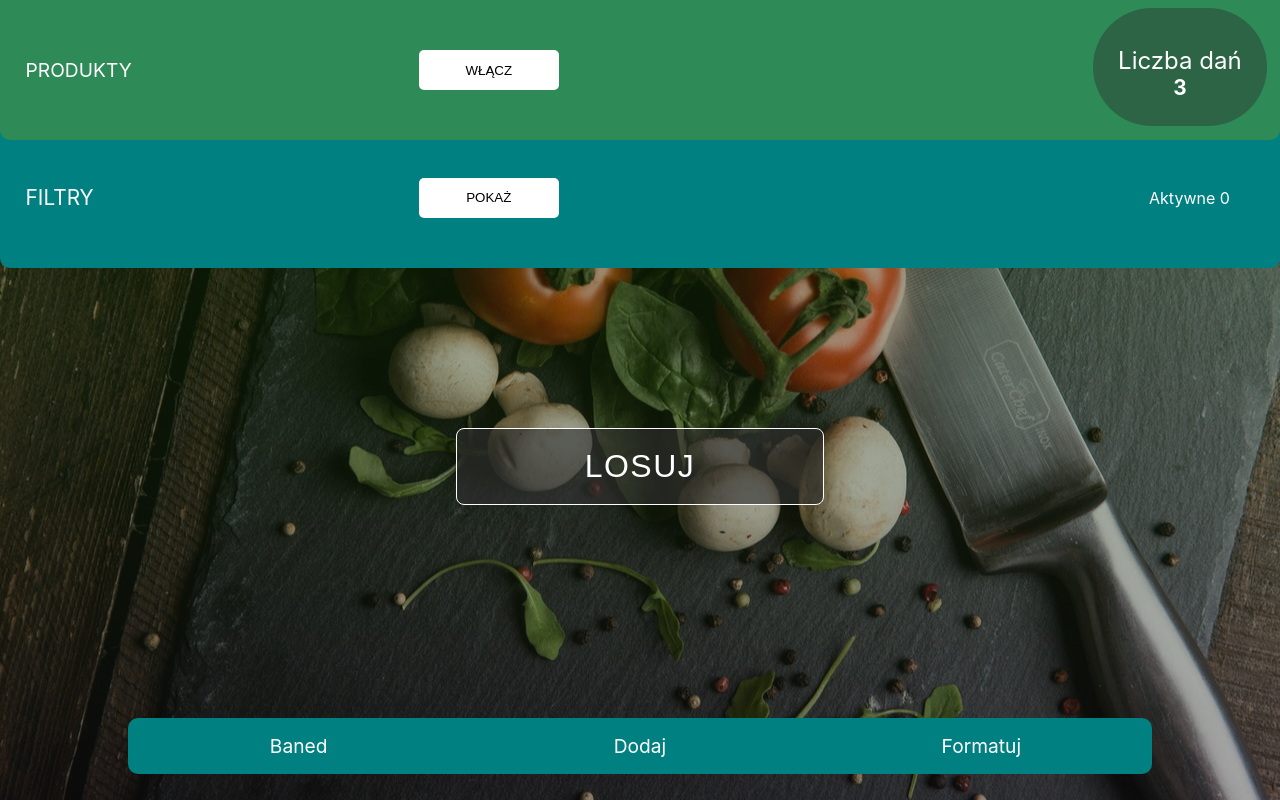
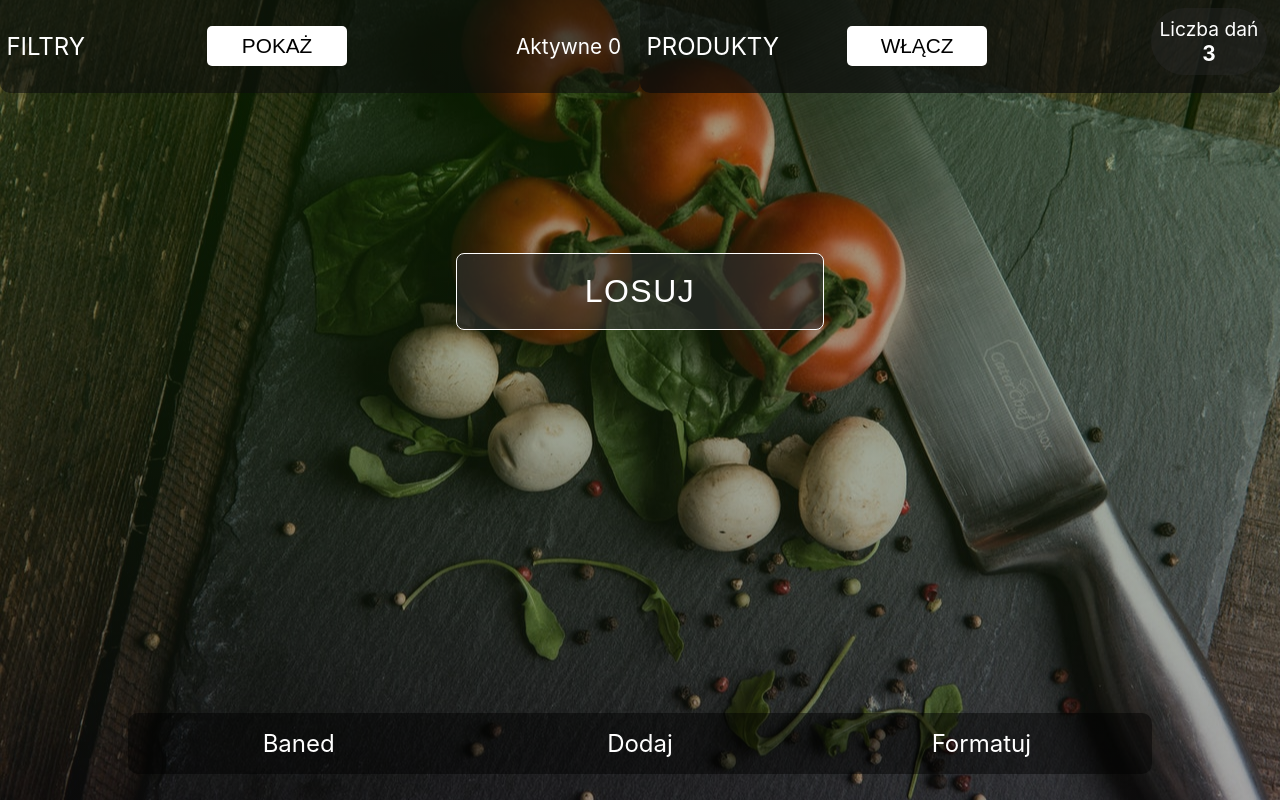
Before and after one commit to atrykp/what-s-for-dinner-react-app, a React (Create React App) app: page / in a window 1280 px wide. Built offline with nearby package versions, Linux system fonts and the light colour scheme.

Commit message:
add style for media min width 700 px

```diff
--- a/src/styles/App.css
+++ b/src/styles/App.css
@@ -3,14 +3,14 @@
   position: relative;
 }
 .upperNav__userProducts {
-  background-color: seagreen;
+  background-color: rgba(12, 12, 12, 0.726);
   border-radius: 0 0 10px 10px;
   z-index: 2;
   padding: 2%;
 }
 .upperNav__filters {
   margin-top: -3%;
-  background-color: teal;
+  background-color: rgba(12, 12, 12, 0.589);
   padding: 2%;
   padding-top: 4%;
   border-radius: 0 0 10px 10px;
@@ -34,7 +34,7 @@
 }
 
 .lowerNav {
-  background-color: teal;
+  background-color: rgba(0, 0, 0, 0.452);
   position: fixed;
   left: 0;
   bottom: 0;
@@ -63,6 +63,34 @@
 }
 @media (min-width: 700px) {
   .upperNav__counter {
+    font-size: 1.4rem;
+    padding: 2%;
+  }
+  .lowerNav__banned,
+  .lowerNav__add {
     font-size: 1.5rem;
   }
 }
+@media (min-width: 770px) {
+  .upperNav {
+    grid-template-columns: 1fr 1fr;
+    align-items: flex-start;
+  }
+  .upperNav__userProducts {
+    grid-column: 2/3;
+    grid-row: 1;
+    margin-top: 0;
+    padding: 1%;
+  }
+  .upperNav__filters {
+    grid-column: 1/2;
+    grid-row: 1;
+    margin-top: 0;
+    padding: 1%;
+  }
+  .upperNav__counter {
+    font-size: 1.2rem;
+
+    padding: 0.7%;
+  }
+}
--- a/src/styles/FilterArr.css
+++ b/src/styles/FilterArr.css
@@ -19,7 +19,7 @@
   max-width: 140px;
   max-height: 40px;
 }
-filters__name {
+.filters__name {
   text-transform: uppercase;
   font-size: 1.2rem;
   width: 30%;
@@ -52,6 +52,7 @@ filters__name {
   margin-top: 2%;
   width: 18%;
   height: 7vh;
+  max-height: 50px;
   background-color: transparent;
   border: 1px solid white;
   color: white;
@@ -77,3 +78,14 @@ filters__name {
     padding: 0;
   }
 }
+@media (min-width: 700px) {
+  .filters__name {
+    font-size: 1.5rem;
+  }
+  .filters__activeBtn {
+    font-size: 1.3rem;
+  }
+  .filters__counter {
+    font-size: 1.3rem;
+  }
+}
--- a/src/styles/RemoveStorage.css
+++ b/src/styles/RemoveStorage.css
@@ -31,3 +31,8 @@
   border-radius: 10px;
   text-transform: uppercase;
 }
+@media (min-width: 700px) {
+  .removeStorageBtn {
+    font-size: 1.5rem;
+  }
+}
--- a/src/styles/TypeAheadDropDown.css
+++ b/src/styles/TypeAheadDropDown.css
@@ -13,6 +13,7 @@
 .TypeAheadDropDown input {
   width: 100%;
   height: 7vh;
+  max-height: 50px;
   border: none;
   font-family: Arial, Helvetica, sans-serif;
   font-size: 14px;
@@ -52,3 +53,12 @@
     margin-bottom: 2%;
   }
 }
+@media (min-width: 700px) {
+  .TypeAheadDropDown {
+    font-size: 1.3rem;
+  }
+
+  .TypeAheadDropDown input {
+    font-size: 1.3rem;
+  }
+}
--- a/src/styles/UserProducts.css
+++ b/src/styles/UserProducts.css
@@ -62,3 +62,11 @@
     min-width: 140px;
   }
 }
+@media (min-width: 700px) {
+  .userProducts__name {
+    font-size: 1.5rem;
+  }
+  .userProducts__activeBtn {
+    font-size: 1.3rem;
+  }
+}
```
Also changed, not shown: 1 other file (tests, documents, lock files or other folders).
